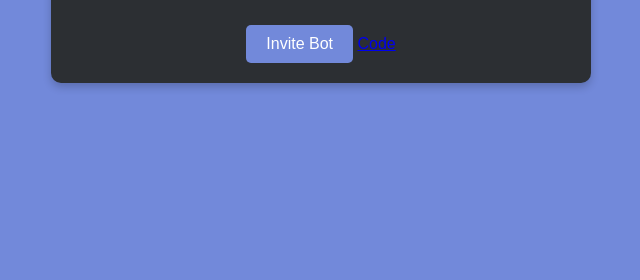
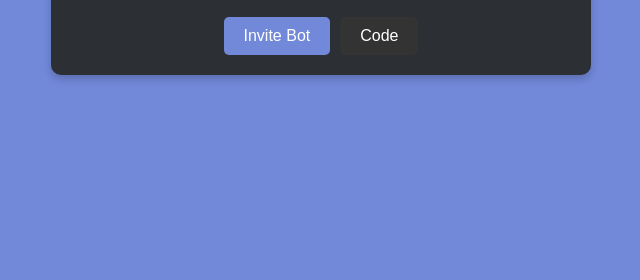
Before and after one commit to arijitkroy/Discord_Tori, a website: page frontend/index.html in a window 1280 px wide. Shown: the part 520-800 px from the top of the page, without its empty margins (319-959 px from the left). Drawn offline with Linux system fonts and the light colour scheme.

Commit message:
Update styles.css

```diff
--- a/frontend/styles.css
+++ b/frontend/styles.css
@@ -33,9 +33,15 @@ body {
   line-height: 1.5;
 }
 
-  .invite-btn {
-    display: inline-block;
+.button-group {
   margin-top: 20px;
+  display: flex;
+  justify-content: center;
+  gap: 10px;
+}
+
+.invite-btn,
+.source-btn {
   padding: 10px 20px;
   background-color: #7289DA;
   color: #fff;
@@ -44,6 +50,15 @@ body {
   transition: background-color 0.3s ease;
 }
 
-  .invite-btn:hover {
+.invite-btn:hover,
+.source-btn:hover {
   background-color: #5b6eae;
 }
+
+.source-btn {
+  background-color: #333;
+}
+
+.source-btn:hover {
+  background-color: #4a4a4a;
+}
```
Lines whose indentation alone changed are shown as unchanged.
